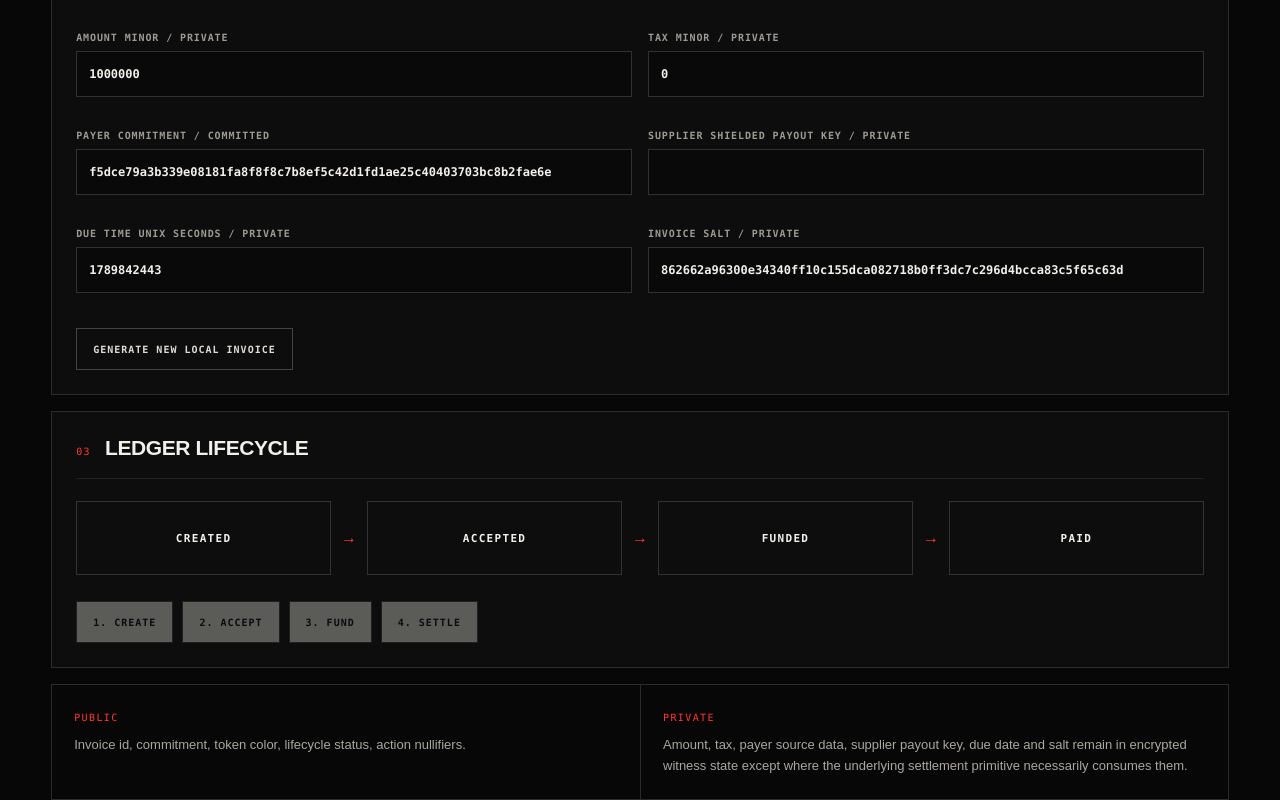
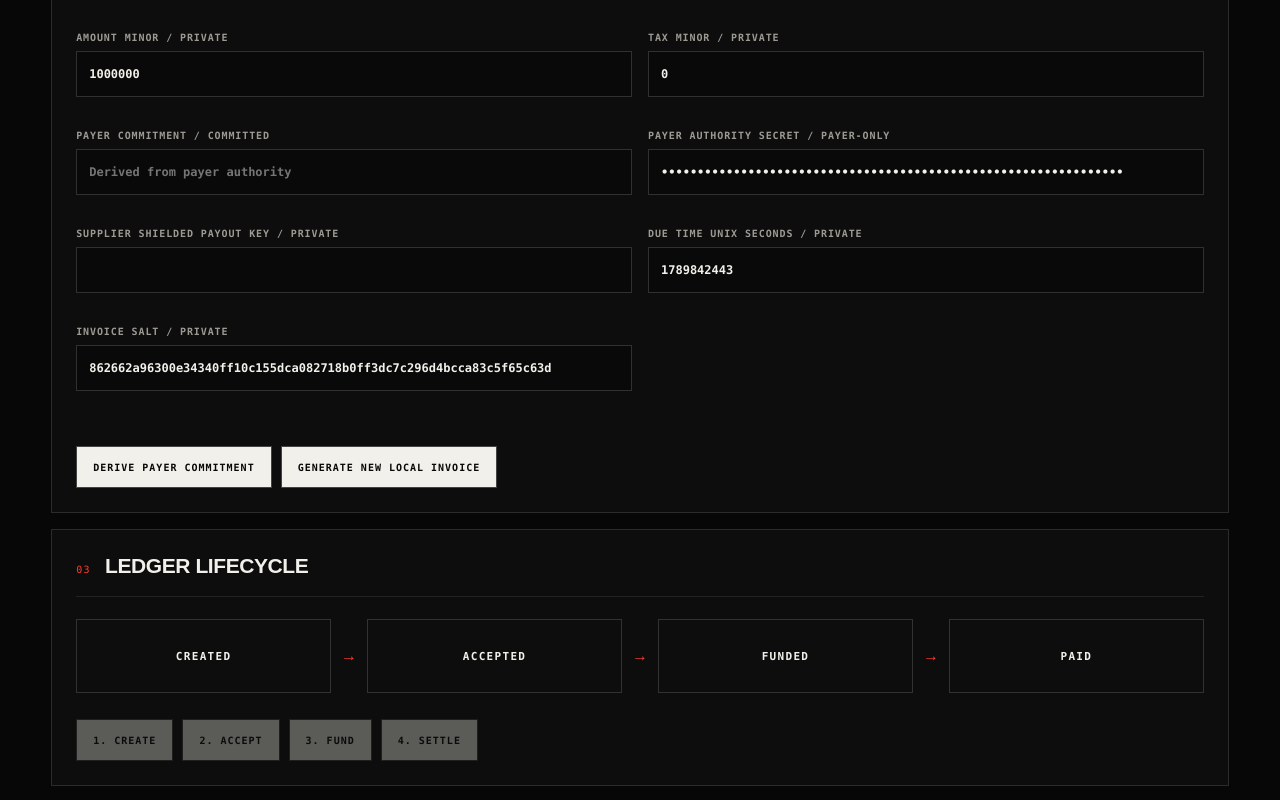
Before and after one commit to mushee-io/Blackpay, a Next.js app: page /invoices in a window 1280 px wide. Shown: the part 920-1720 px from the top of the page. Built offline with nearby package versions, Linux system fonts and the light colour scheme.

Commit message:
security(invoice): add payer-authority workflow to live UI

```diff
--- a/src/components/BlackoutInvoice.tsx
+++ b/src/components/BlackoutInvoice.tsx
@@ -6,6 +6,7 @@ import { connectedShieldedCoinPublicKeyHex } from "@/lib/midnight/shielded-addre
 import {
   acceptConfidentialInvoice,
   createConfidentialInvoice,
+  derivePayerCommitmentHex,
   fundConfidentialInvoice,
   getBlackoutInvoiceRuntimeStatus,
   initializeBlackoutInvoice,
@@ -36,7 +37,8 @@ export function BlackoutInvoice() {
   const [contractAddress, setContractAddress] = useState("");
   const [invoiceIdHex, setInvoiceIdHex] = useState(() => randomHex32());
   const [tokenColorHex, setTokenColorHex] = useState("");
-  const [payerCommitmentHex, setPayerCommitmentHex] = useState(() => randomHex32());
+  const [payerAuthoritySecretHex, setPayerAuthoritySecretHex] = useState(() => randomHex32());
+  const [payerCommitmentHex, setPayerCommitmentHex] = useState("");
   const [supplierCoinPublicKeyHex, setSupplierCoinPublicKeyHex] = useState("");
   const [saltHex, setSaltHex] = useState(() => randomHex32());
   const [amountMinor, setAmountMinor] = useState("1000000");
@@ -109,6 +111,15 @@ export function BlackoutInvoice() {
     return witness;
   }
 
+  async function derivePayerIdentity() {
+    await run(async () => {
+      const secret = cleanHex32(payerAuthoritySecretHex, "Payer authority secret");
+      const commitment = await derivePayerCommitmentHex(secret);
+      setPayerCommitmentHex(commitment);
+      setNotice("Payer commitment derived locally from private payer authority. The secret is not part of the invoice commitment payload.");
+    });
+  }
+
   async function createInvoice() {
     await run(async () => {
       const result = await createConfidentialInvoice({
@@ -124,9 +135,13 @@ export function BlackoutInvoice() {
 
   async function acceptInvoice() {
     await run(async () => {
-      const result = await acceptConfidentialInvoice({ invoiceIdHex: cleanHex32(invoiceIdHex, "Invoice id"), witness: requireWitness() });
+      const result = await acceptConfidentialInvoice({
+        invoiceIdHex: cleanHex32(invoiceIdHex, "Invoice id"),
+        witness: requireWitness(),
+        payerAuthoritySecretHex: cleanHex32(payerAuthoritySecretHex, "Payer authority secret"),
+      });
       setLastTransactionId(result.transactionId);
-      setNotice(`ACCEPTED confirmed. Nullifier ${result.acceptanceNullifierHex.slice(0, 16)}…`);
+      setNotice(`ACCEPTED by committed payer authority. Nullifier ${result.acceptanceNullifierHex.slice(0, 16)}…`);
     });
   }
 
@@ -148,11 +163,12 @@ export function BlackoutInvoice() {
 
   function rotateInvoiceSecrets() {
     setInvoiceIdHex(randomHex32());
-    setPayerCommitmentHex(randomHex32());
+    setPayerAuthoritySecretHex(randomHex32());
+    setPayerCommitmentHex("");
     setSaltHex(randomHex32());
     setCommitmentHex("");
     setLastTransactionId("");
-    setNotice("New local invoice identifiers generated. Nothing has been submitted.");
+    setNotice("New local invoice identifiers and payer authority generated. Derive the payer commitment before creation.");
   }
 
   return (
@@ -187,12 +203,16 @@ export function BlackoutInvoice() {
           <label>Midnight token color / public<input value={tokenColorHex} onChange={(event) => setTokenColorHex(event.target.value)} placeholder="64 hex chars" /></label>
           <label>Amount minor / private<input inputMode="numeric" value={amountMinor} onChange={(event) => setAmountMinor(event.target.value)} /></label>
           <label>Tax minor / private<input inputMode="numeric" value={taxMinor} onChange={(event) => setTaxMinor(event.target.value)} /></label>
-          <label>Payer commitment / committed<input value={payerCommitmentHex} onChange={(event) => setPayerCommitmentHex(event.target.value)} /></label>
+          <label>Payer commitment / committed<input value={payerCommitmentHex} onChange={(event) => setPayerCommitmentHex(event.target.value)} placeholder="Derived from payer authority" /></label>
+          <label>Payer authority secret / payer-only<input type="password" value={payerAuthoritySecretHex} onChange={(event) => setPayerAuthoritySecretHex(event.target.value)} autoComplete="off" /></label>
           <label>Supplier shielded payout key / private<input value={supplierCoinPublicKeyHex} onChange={(event) => setSupplierCoinPublicKeyHex(event.target.value)} /></label>
           <label>Due time Unix seconds / private<input inputMode="numeric" value={dueAt} onChange={(event) => setDueAt(event.target.value)} /></label>
           <label>Invoice salt / private<input value={saltHex} onChange={(event) => setSaltHex(event.target.value)} /></label>
         </div>
-        <button className={styles.secondary} disabled={busy} onClick={rotateInvoiceSecrets}>GENERATE NEW LOCAL INVOICE</button>
+        <div className={styles.actions}>
+          <button className={styles.secondary} disabled={busy} onClick={derivePayerIdentity}>DERIVE PAYER COMMITMENT</button>
+          <button className={styles.secondary} disabled={busy} onClick={rotateInvoiceSecrets}>GENERATE NEW LOCAL INVOICE</button>
+        </div>
       </section>
 
       <section className={styles.panel}>
@@ -209,8 +229,8 @@ export function BlackoutInvoice() {
       </section>
 
       <section className={styles.privacy}>
-        <div><span>PUBLIC</span><p>Invoice id, commitment, token color, lifecycle status, action nullifiers.</p></div>
-        <div><span>PRIVATE</span><p>Amount, tax, payer source data, supplier payout key, due date and salt remain in encrypted witness state except where the underlying settlement primitive necessarily consumes them.</p></div>
+        <div><span>PUBLIC</span><p>Invoice id, commitment, token color, lifecycle status and action nullifiers.</p></div>
+        <div><span>PRIVATE</span><p>Amount, tax, payer authority secret, supplier payout key, due date and salt stay in encrypted witness state. The payer secret is independently checked against the committed payer identity before ACCEPTED can be reached.</p></div>
       </section>
 
       {(notice || failure) && <div className={failure ? styles.failure : styles.notice}>{failure || notice}</div>}
```
